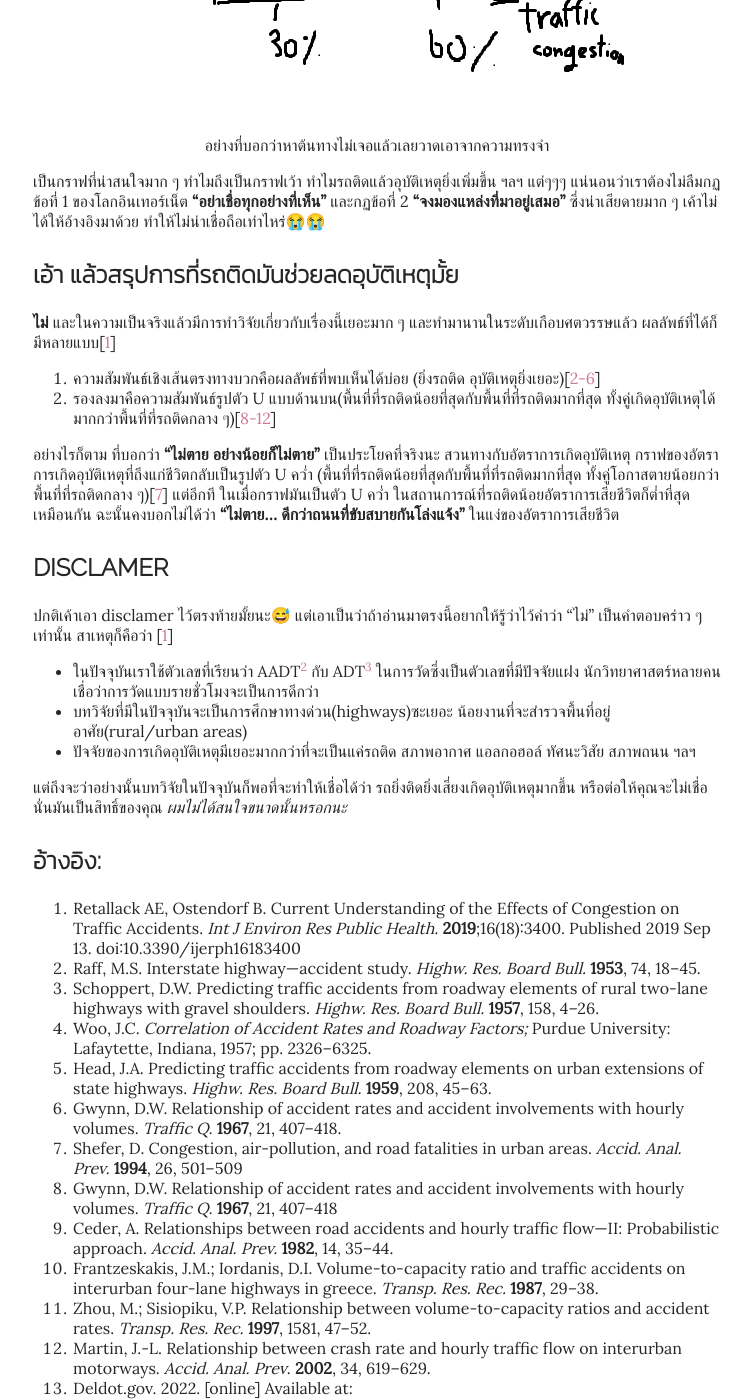
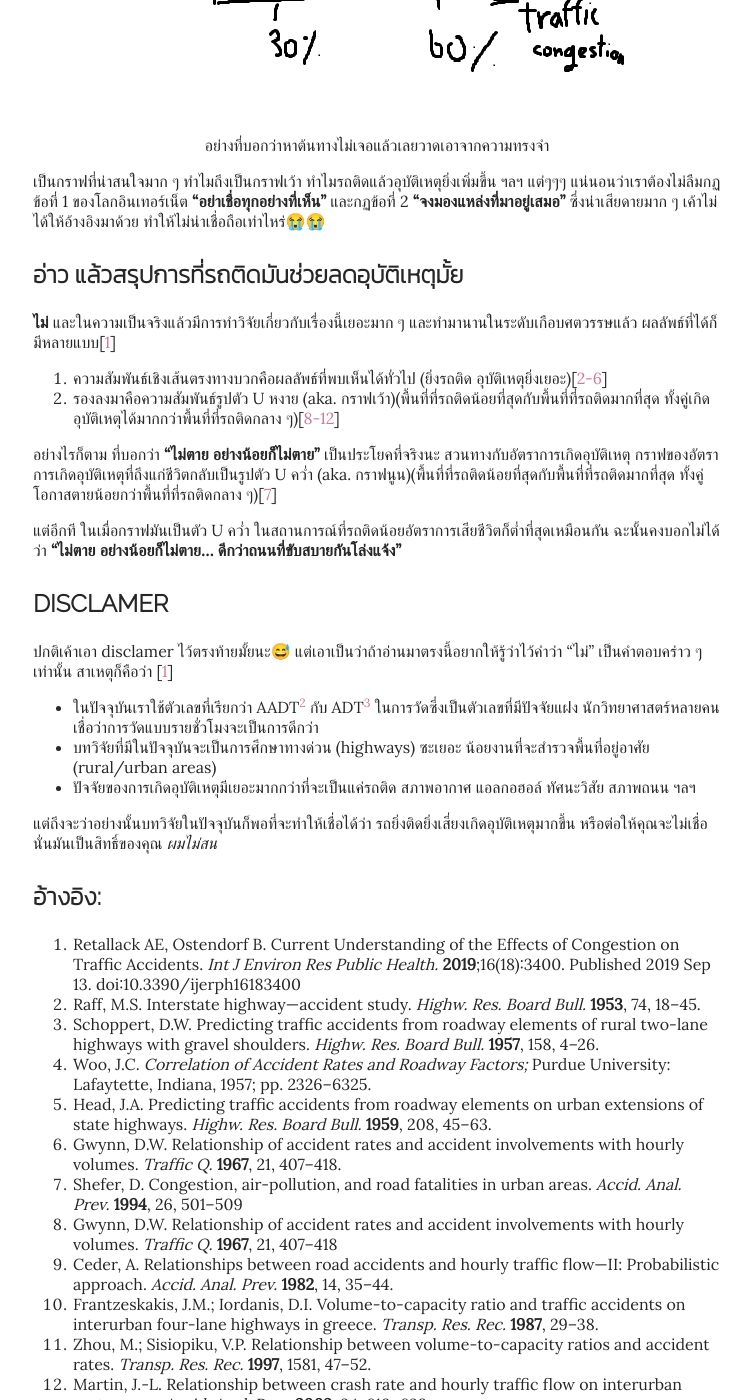
Before and after one commit to shalluv/blog, a Jekyll site: the page built from _posts/2022-05-27-traffic-congestion-effect-on-accident.md, in a window 1280 px wide and 1400 px high, scrolled down 966 px. Shown: the whole window, without its empty margins (263-1015 px from the left). Built offline with Jekyll 4.4.1, drawn with Linux system fonts in a browser that asks for light colours; some web fonts are replaced.

Commit message:
🔧 fix: typo and bug image didn't load & ✂️ edit: some content

```diff
--- a/_posts/2022-05-27-traffic-congestion-effect-on-accident.md
+++ b/_posts/2022-05-27-traffic-congestion-effect-on-accident.md
@@ -21,30 +21,32 @@ tags:
 ฟังดูมีเหตุผลดีใช่มั้ย รถติดก็ต้องขับช้าสิ ขับช้าแล้วจะเกิดอุบัติเหตุเยอะได้ยังไง
 แน่นอนเราก็เคยเชื่อแบบนั้น จนกระทั่ง! เราไปเห็นกราฟนี้ในคอมเม้นของเพจ ๆ นึง (จำไม่ได้เหมือนกันว่าเพจไหน หาไม่เจอแล้ว)
 
-![Traffic congestion effect on road accidents](/images/science/relation-traffjam-and-acc.png)
+![]({{ site.baseurl }}/images/science/relation-traffjam-and-acc.png)
 <p align="center">อย่างที่บอกว่าหาต้นทางไม่เจอแล้วเลยวาดเอาจากความทรงจำ</p>
 
 เป็นกราฟที่น่าสนใจมาก ๆ ทำไมถึงเป็นกราฟเว้า ทำไมรถติดแล้วอุบัติเหตุยิ่งเพิ่มขึ้น ฯลฯ แต่ๆๆๆ แน่นอนว่าเราต้องไม่ลืมกฏข้อที่ 1 ของโลกอินเทอร์เน็ต **"อย่าเชื่อทุกอย่างที่เห็น"** และกฏข้อที่ 2 **"จงมองแหล่งที่มาอยู่เสมอ"** ซึ่งน่าเสียดายมาก ๆ เค้าไม่ได้ให้อ้างอิงมาด้วย ทำให้ไม่น่าเชื่อถือเท่าไหร่😭😭
 
-## เอ้า แล้วสรุปการที่รถติดมันช่วยลดอุบัติเหตุมั้ย
+## อ่าว แล้วสรุปการที่รถติดมันช่วยลดอุบัติเหตุมั้ย
 
 **ไม่** และในความเป็นจริงแล้วมีการทำวิจัยเกี่ยวกับเรื่องนี้เยอะมาก ๆ และทำมานานในระดับเกือบศตวรรษแล้ว ผลลัพธ์ที่ได้ก็มีหลายแบบ[[1](#อ้างอิง)]
 
-1. ความสัมพันธ์เชิงเส้นตรงทางบวกคือผลลัพธ์ที่พบเห็นได้บ่อย (ยิ่งรถติด อุบัติเหตุยิ่งเยอะ)[[2-6](#อ้างอิง)]
-1. รองลงมาคือความสัมพันธ์รูปตัว U แบบด้านบน(พื้นที่ที่รถติดน้อยที่สุดกับพื้นที่ที่รถติดมากที่สุด ทั้งคู่เกิดอุบัติเหตุได้มากกว่าพื้นที่ที่รถติดกลาง ๆ)[[8-12](#อ้างอิง)]
+1. ความสัมพันธ์เชิงเส้นตรงทางบวกคือผลลัพธ์ที่พบเห็นได้ทั่วไป (ยิ่งรถติด อุบัติเหตุยิ่งเยอะ)[[2-6](#อ้างอิง)]
+1. รองลงมาคือความสัมพันธ์รูปตัว U หงาย (aka. กราฟเว้า)(พื้นที่ที่รถติดน้อยที่สุดกับพื้นที่ที่รถติดมากที่สุด ทั้งคู่เกิดอุบัติเหตุได้มากกว่าพื้นที่ที่รถติดกลาง ๆ)[[8-12](#อ้างอิง)]
 
-อย่างไรก็ตาม ที่บอกว่า **"ไม่ตาย อย่างน้อยก็ไม่ตาย"** เป็นประโยคที่จริงนะ สวนทางกับอัตราการเกิดอุบัติเหตุ กราฟของอัตราการเกิดอุบัติเหตุที่ถึงแก่ชีวิตกลับเป็นรูปตัว U คว่ำ (พื้นที่ที่รถติดน้อยที่สุดกับพื้นที่ที่รถติดมากที่สุด ทั้งคู่โอกาสตายน้อยกว่าพื้นที่ที่รถติดกลาง ๆ)[[7](#อ้างอิง)] แต่อีกที ในเมื่อกราฟมันเป็นตัว U คว่ำ ในสถานการณ์ที่รถติดน้อยอัตราการเสียชีวิตก็ต่ำที่สุดเหมือนกัน ฉะนั้นคงบอกไม่ได้ว่า **"ไม่ตาย... ดีกว่าถนนที่ขับสบายกันโล่งแจ้ง"** ในแง่ของอัตราการเสียชีวิต
+อย่างไรก็ตาม ที่บอกว่า **"ไม่ตาย อย่างน้อยก็ไม่ตาย"** เป็นประโยคที่จริงนะ สวนทางกับอัตราการเกิดอุบัติเหตุ กราฟของอัตราการเกิดอุบัติเหตุที่ถึงแก่ชีวิตกลับเป็นรูปตัว U คว่ำ (aka. กราฟนูน)(พื้นที่ที่รถติดน้อยที่สุดกับพื้นที่ที่รถติดมากที่สุด ทั้งคู่โอกาสตายน้อยกว่าพื้นที่ที่รถติดกลาง ๆ)[[7](#อ้างอิง)]
+
+แต่อีกที ในเมื่อกราฟมันเป็นตัว U คว่ำ ในสถานการณ์ที่รถติดน้อยอัตราการเสียชีวิตก็ต่ำที่สุดเหมือนกัน ฉะนั้นคงบอกไม่ได้ว่า **"ไม่ตาย อย่างน้อยก็ไม่ตาย... ดีกว่าถนนที่ขับสบายกันโล่งแจ้ง"**
 
 ## DISCLAMER
 
 ปกติเค้าเอา disclamer ไว้ตรงท้ายมั้ยนะ😅 แต่เอาเป็นว่าถ้าอ่านมาตรงนี้อยากให้รู้ว่าไว้คำว่า "ไม่" เป็นคำตอบคร่าว ๆ เท่านั้น สาเหตุก็คือว่า [[1](#อ้างอิง)]
 
-* ในปัจจุบันเราใช้ตัวเลขที่เรียนว่า AADT[^2] กับ ADT[^3] ในการวัดซึ่งเป็นตัวเลขที่มีปัจจัยแฝง นักวิทยาศาสตร์หลายคนเชื่อว่าการวัดแบบรายชั่วโมงจะเป็นการดีกว่า
-* บทวิจัยที่มีในปัจจุบันจะเป็นการศึกษาทางด่วน(highways)ซะเยอะ น้อยงานที่จะสำรวจพื้นที่อยู่อาศัย(rural/urban areas)
+* ในปัจจุบันเราใช้ตัวเลขที่เรียกว่า AADT[^2] กับ ADT[^3] ในการวัดซึ่งเป็นตัวเลขที่มีปัจจัยแฝง นักวิทยาศาสตร์หลายคนเชื่อว่าการวัดแบบรายชั่วโมงจะเป็นการดีกว่า
+* บทวิจัยที่มีในปัจจุบันจะเป็นการศึกษาทางด่วน (highways) ซะเยอะ น้อยงานที่จะสำรวจพื้นที่อยู่อาศัย (rural/urban areas)
 * ปัจจัยของการเกิดอุบัติเหตุมีเยอะมากกว่าที่จะเป็นแค่รถติด สภาพอากาศ แอลกอฮอล์ ทัศนะวิสัย สภาพถนน ฯลฯ
 
 แต่ถึงจะว่าอย่างนั้นบทวิจัยในปัจจุบันก็พอที่จะทำให้เชื่อได้ว่า รถยิ่งติดยิ่งเสี่ยงเกิดอุบัติเหตุมากขึ้น
-หรือต่อให้คุณจะไม่เชื่อ นั่นมันเป็นสิทธิ์ของคุณ *ผมไม่ได้สนใจขนาดนั้นหรอกนะ*
+หรือต่อให้คุณจะไม่เชื่อ นั่นมันเป็นสิทธิ์ของคุณ *ผมไม่สน*
 
 ## อ้างอิง:
 
```
